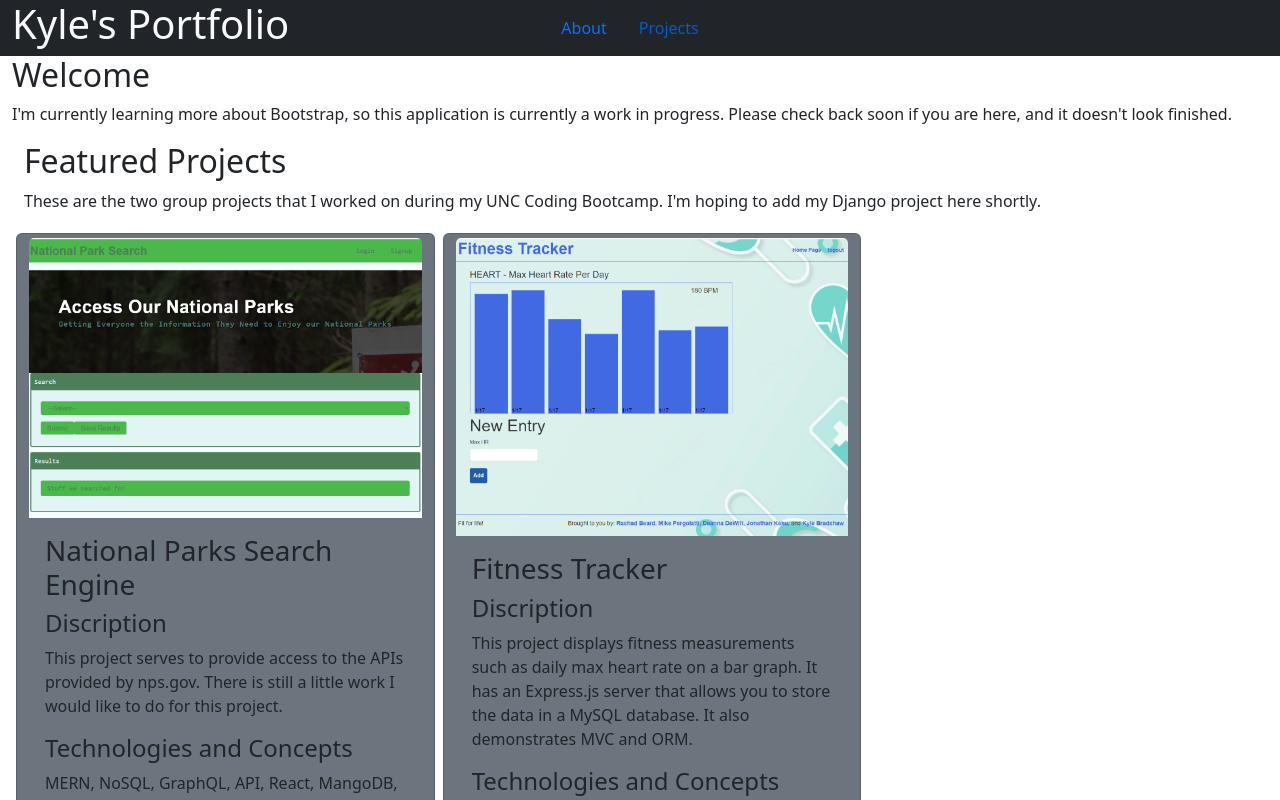
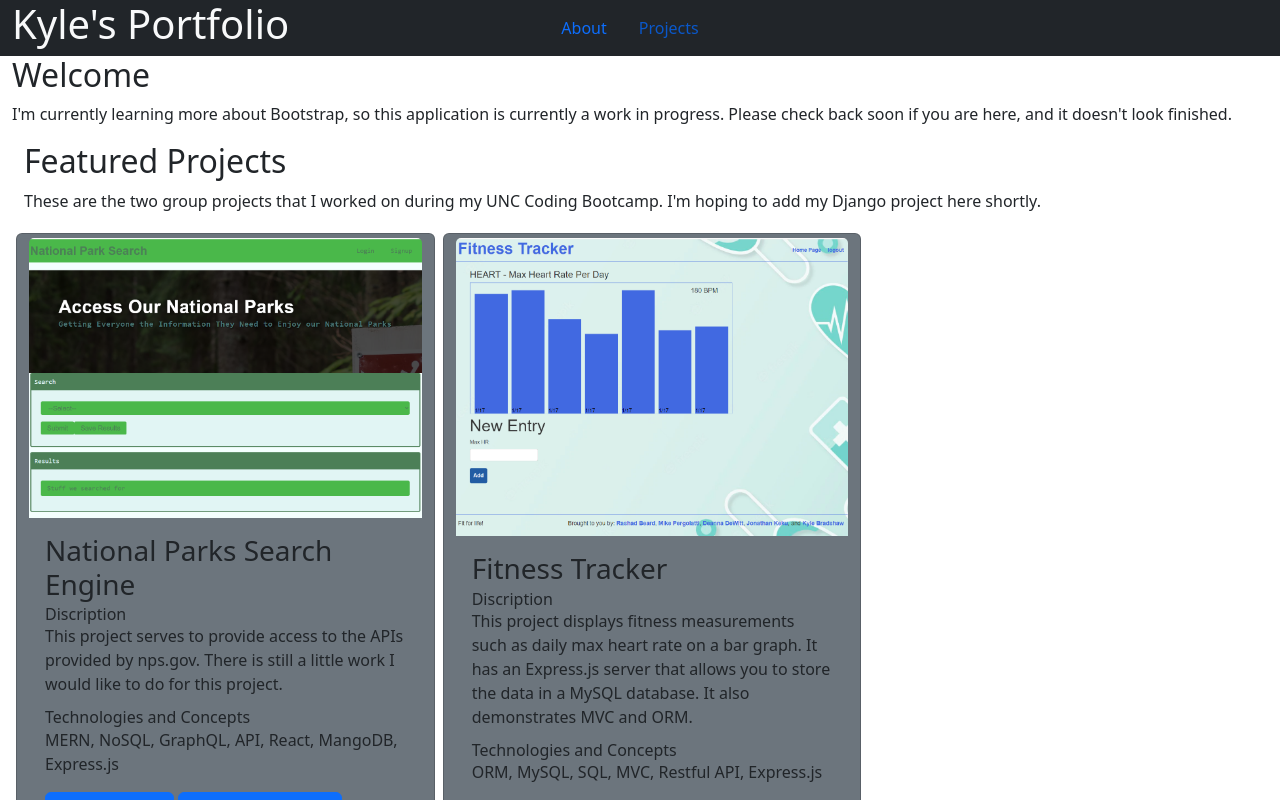
Before and after one commit to kabradshaw1/Portfolio-3, a React (Create React App) app: page / in a window 1280 px wide. Both pictures are taken after a click on the button "Projects". Shown: the top 800 px of the page. Built offline with nearby package versions, Linux system fonts and the light colour scheme.

Commit message:
minor changes

```diff
--- a/src/components/DeployedProjects/index.js
+++ b/src/components/DeployedProjects/index.js
@@ -43,11 +43,11 @@ function DeployedPorjects() {
             <Card.Body>
                 <Card.Title><h3>{project.name}</h3></Card.Title>
                 <Card.Text>
-                  <Card.Title>
-                    <h4>Discription</h4>
-                  </Card.Title>
+                  <Card.Subtitle>
+                    Discription
+                  </Card.Subtitle>
                   <Card.Text>{project.description}</Card.Text>
-                  <Card.Title><h4>Technologies and Concepts</h4> </Card.Title>
+                  <Card.Subtitle>Technologies and Concepts</Card.Subtitle>
                   <Card.Text>{project.tech}</Card.Text>
                 </Card.Text>
                 <Button variant='primary' className='me-1' href={project.deployed}>Deployed Site</Button>
--- a/src/components/FeaturedProjects/index.js
+++ b/src/components/FeaturedProjects/index.js
@@ -42,11 +42,9 @@ function FeaturedProjects() {
               <Card.Body>
                 <Card.Title><h3>{project.name}</h3></Card.Title>
                 <Card.Text>
-                  <Card.Title>
-                    <h4>Discription</h4>
-                  </Card.Title>
+                  <Card.Subtitle>Discription</Card.Subtitle>
                   <Card.Text>{project.description}</Card.Text>
-                  <Card.Title><h4>Technologies and Concepts</h4> </Card.Title>
+                  <Card.Subtitle>Technologies and Concepts</Card.Subtitle>
                   <Card.Text>{project.tech}</Card.Text>
                 </Card.Text>
                 <Button variant='primary' className='me-1' href={project.deployed}>Deployed Site</Button>
```
